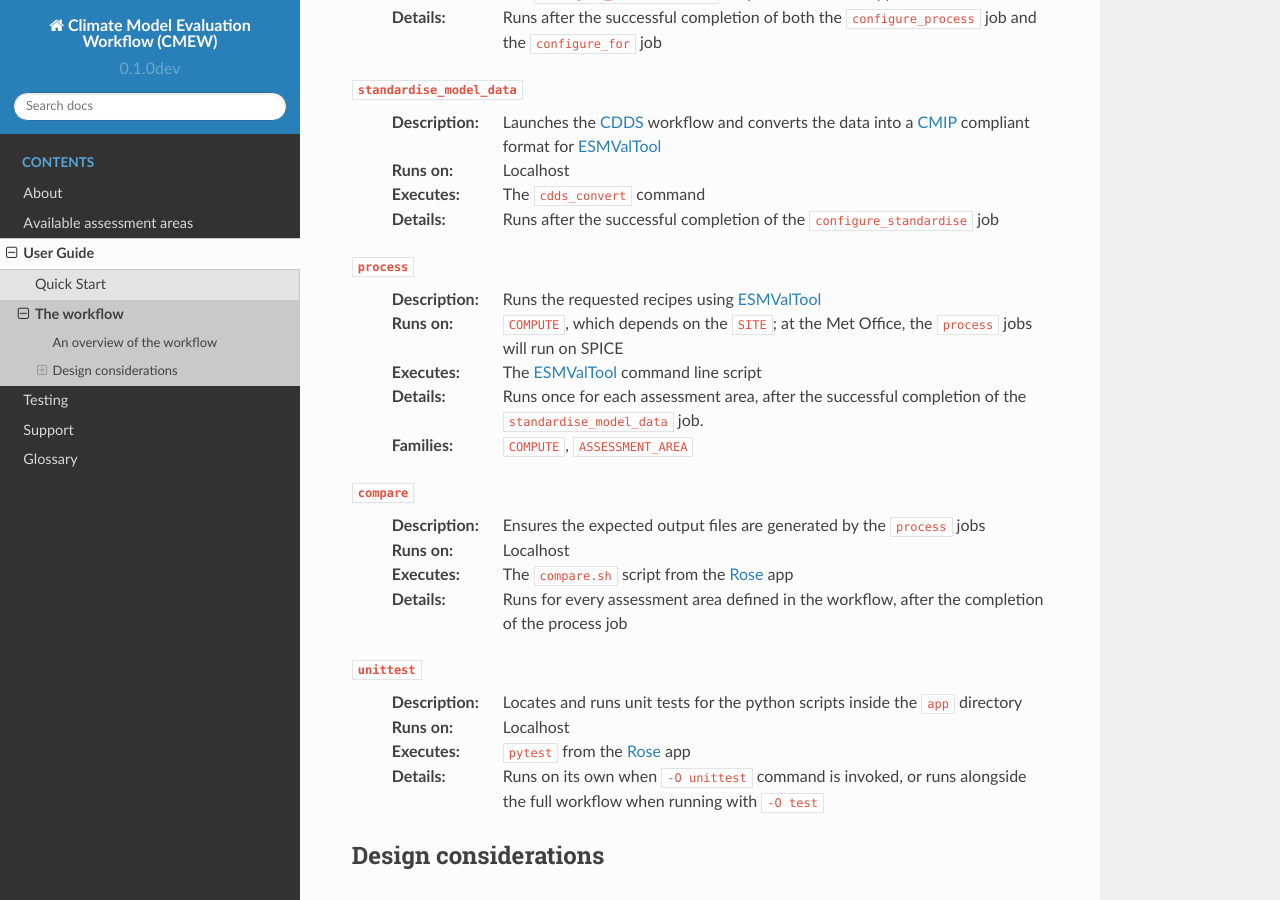
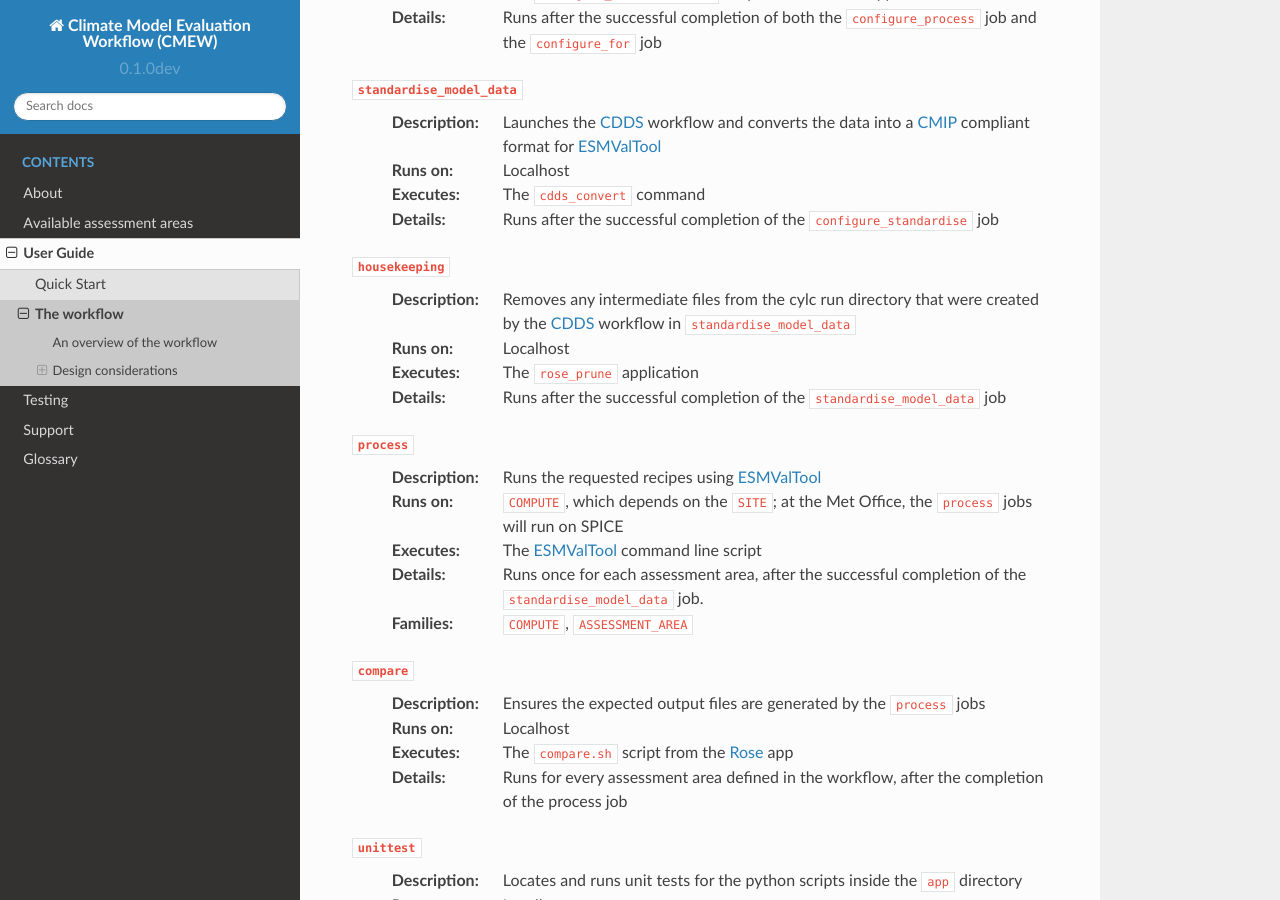
Before and after one commit to MetOffice/CMEW, a Sphinx documentation site: the page built from doc/source/user_guide/workflow.rst, in a window 1280 px wide and 900 px high, scrolled down 969 px. Built offline with Sphinx 7.4.7 and the Read the Docs theme 2.0.0, drawn with Linux system fonts in a browser that asks for light colours.

Commit message:
#117: Develop a housekeeping task
* #30: A first attempt

* #30: Attempt recursive search for pp files

* #30: Hard coded to remove pp files at a specific depth in share/data

* #30: Parallellise housekeeping anf process tasks

* #30: rose_prune all subdirectories of cdds_data

* #30: Update docs

```diff
--- a/doc/source/common.txt
+++ b/doc/source/common.txt
@@ -12,6 +12,7 @@
 .. |ESMValTool| replace:: :term:`ESMValTool`
 .. |MIAO| replace:: :term:`MIAO`
 .. |Rose| replace:: :term:`Rose`
+.. |rose_prune| replace:: ``rose_prune``
 
 .. Links
 
@@ -22,3 +23,4 @@
 .. _ESMValTool Documentation: https://www.esmvaltool.org/
 .. _Radiation budget: https://docs.esmvaltool.org/en/latest/recipes/recipe_radiation_budget.html
 .. _Rose Documentation: https://metomi.github.io/rose/doc/html/index.html
+.. _rose_prune: https://metomi.github.io/rose/doc/html/api/built-in/rose_prune.html
--- a/doc/source/user_guide/workflow.rst
+++ b/doc/source/user_guide/workflow.rst
@@ -67,6 +67,17 @@ An overview of the workflow
      The ``cdds_convert`` command
   :Details:
      Runs after the successful completion of the ``configure_standardise`` job
+
+``housekeeping``
+  :Description:
+     Removes any intermediate files from the cylc run directory that were
+     created by the |CDDS| workflow in ``standardise_model_data``
+  :Runs on:
+     Localhost
+  :Executes:
+     The |rose_prune|_ application
+  :Details:
+     Runs after the successful completion of the ``standardise_model_data`` job
 
 ``process``
   :Description:
```
Also changed, not shown: 2 other files.
